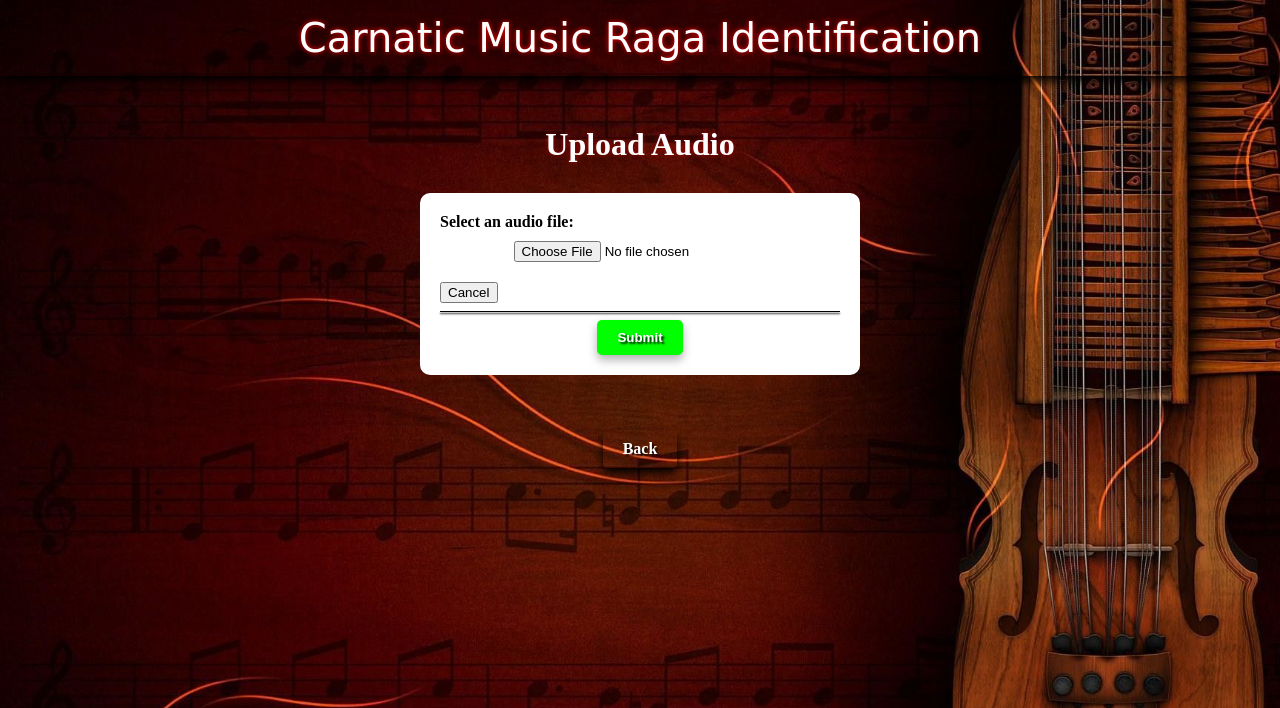
After one commit to akhilraj9590/MAIN_PROJECT, a Django app: page /uploadAudio in a window 1280 px wide. The commit adds this page. Shown: the top 708 px of the page. Run offline with Django 3.2, Linux system fonts and the light colour scheme; parts of the project's set-up code (start-up, migrations or seed data) failed here and were passed over.

Commit message:
Audio live record competed and design completed

```diff
--- a/DjangoImplementation/RagaIdentification/RagaClassification/urls.py
+++ b/DjangoImplementation/RagaIdentification/RagaClassification/urls.py
@@ -1,8 +1,11 @@
 from django.urls import path
-from .views import home
+from .views import *
 from django.conf import settings
 from django.conf.urls.static import static
 
 urlpatterns = [
-    path('', home),
+    path('', home,name='home'),
+    path('uploadAudio', uploadAudio,name='uploadAudio'),
+    path('predictByRecord',predictByRecord,name='predictByRecord'),
+
 ]+ static(settings.STATIC_URL, document_root=settings.STATIC_ROOT)
--- a/DjangoImplementation/RagaIdentification/RagaClassification/views.py
+++ b/DjangoImplementation/RagaIdentification/RagaClassification/views.py
@@ -1,4 +1,5 @@
 from django.shortcuts import render
+from django.conf import settings
 import librosa
 import librosa.display
 import IPython.display as ipd
@@ -17,6 +18,17 @@ from sklearn import metrics
 from tensorflow.keras.callbacks import ModelCheckpoint
 from datetime import datetime
 import keras
+from django.views.decorators.csrf import csrf_exempt
+# import pydub
+import io
+from django.contrib import messages
+from django.http import HttpResponse
+# from django.core.files.storage import FileSystemStorage
+from pydub import AudioSegment
+
+
+
+
 
 
 
@@ -122,6 +134,9 @@ model = keras.models.load_model('saved_models/Model_classification.hdf5')
 # # print(test_accuracy)
 
 def home(request):
+    return render(request,'home.html')
+
+def uploadAudio(request):
      if request.method == 'POST':
         uploaded_file = request.FILES['audio']
         audio, sample_rate = librosa.load(uploaded_file, res_type='kaiser_fast')
@@ -132,5 +147,30 @@ def home(request):
         classes_x=np.argmax(predict_x,axis=1)
         results = labelencoder.inverse_transform(classes_x)
         raga="Predicted raga is :"
-        return render(request, 'home.html', {'results': results,'raga':raga})
-     return render(request,'home.html')
+
+        return render(request, 'uploadAudio.html', {'results': results,'raga':raga})
+     return render(request,'uploadAudio.html')
+
+
+
+@csrf_exempt
+def predictByRecord(request):
+    if request.method == 'POST':
+        audio_file = request.FILES.get('audio_file')
+        if audio_file:
+            # Save the audio file to a temporary location
+            with open('tmp/audio.wav', 'wb+') as destination:
+                print("hello hai")
+                for chunk in audio_file.chunks():
+                    destination.write(chunk)
+            uploaded_file ="E:/MCA-2 Year/Main Project/code/MAIN_PROJECT/DjangoImplementation/RagaIdentification/tmp/audio.wav"
+            output_file = "E:/MCA-2 Year/Main Project/code/MAIN_PROJECT/DjangoImplementation/RagaIdentification/tmp/audio.mp3"
+            sound = AudioSegment.from_wav(uploaded_file)
+            sound.export(output_file, format="mp3")
+            # sound = AudioSegment.from_mp3(input_file)
+            # audio, sample_rate = librosa.load(uploaded_file,sr=22050, res_type='kaiser_fast')
+            # print("asjjh",audio)
+        # d="predicted raga is Mayamalavagowla"
+        # return render(request,'recordAudio.html',{"d":d})
+
+    return render(request,'recordAudio.html')
--- a/DjangoImplementation/RagaIdentification/RagaIdentification/settings.py
+++ b/DjangoImplementation/RagaIdentification/RagaIdentification/settings.py
@@ -11,6 +11,8 @@ https://docs.djangoproject.com/en/2.1/ref/settings/
 """
 
 import os
+from django.conf import settings
+
 
 # Build paths inside the project like this: os.path.join(BASE_DIR, ...)
 BASE_DIR = os.path.dirname(os.path.dirname(os.path.abspath(__file__)))
@@ -124,3 +126,5 @@ STATIC_URL = '/static/'
 STATICFILES_DIRS = [
     os.path.join(BASE_DIR, 'static'),
 ]
+
+APPEND_SLASH=False
--- /dev/null
+++ b/DjangoImplementation/RagaIdentification/templates/uploadAudio.html
@@ -0,0 +1,228 @@
+{% load static %}
+<!DOCTYPE html>
+<html>
+  <head>
+    <link rel="shortcut icon" type="image/x-icon" href="{% static 'images/favicon.ico' %}">
+    <title> Raga Identification</title>
+    <style>
+      /* Navbar styles */
+      .navbar {
+        display: flex;
+        justify-content: center;
+        align-items: center;
+        background-color: rgba(0, 0, 0, 0.1);
+        color: #fff;
+        padding: 15px 20px;
+        text-shadow: 0 0 5px rgb(255, 0, 0);
+        font-family: 'Brush Script MT', cursive;
+        font-size: 2.5rem;
+        text-transform: none;
+        box-shadow: 0 5px 10px rgba(0, 0, 0, 1);
+
+      }
+
+      /* Background styles */
+      body {
+        margin: 0;
+        padding: 0;
+        background-image: url('{% static "images/bg1.jpg" %}');
+        background-size: cover;
+        background-position: center;
+        background-attachment: fixed;
+      }
+
+      /* Form styles */
+      h1 {
+        text-align: center;
+        margin-top: 50px;
+        margin-bottom: 30px;
+        color: #fff;
+        text-shadow: 0 0 5px rgba(255, 0, 0, 0.5);
+
+      }
+
+      form {
+        width: 400px;
+        margin: 0 auto;
+        background-color: rgba(255, 255, 255, 1);
+        border-radius: 10px;
+        padding: 20px;
+        /* box-shadow: 0 0 10px rgba(0, 0, 0, 1); */
+        color: #000000;
+
+      }
+
+      label {
+        display: block;
+        margin-bottom: 10px;
+        font-weight: bold;
+      }
+
+      input[type="file"] {
+        display: block;
+        margin: 0 auto;
+        margin-bottom: 20px;
+        text-align: center;
+      }
+
+      input[type="submit"] {
+        display: block;
+        margin: 0 auto;
+        background-color: rgb(0, 255, 0);
+        color: #ffffff;
+        border: none;
+        border-radius: 5px;
+        padding: 10px 20px;
+        cursor: pointer;
+        box-shadow: 0 5px 10px rgb(0, 0, 0,0.3);
+        font-weight: 900;
+        font-size: 100;
+        text-shadow: 2px 2px 2px rgba(0, 0, 0, 0.9);
+
+      }
+
+      input[type="submit"]:hover{
+        box-shadow: 0 5px 10px rgb(0, 0, 0,1);
+        background-color: rgb(0, 255, 0);
+      }
+
+      hr {
+      border: none;
+      height: 1px;
+      background-color: rgba(0,0,0,1);
+      box-shadow: 0 2px 2px rgba(0,0,0,1);
+    }
+
+      .result {
+        margin: 0 auto;
+        text-align: center;
+        color: #fff;
+        text-shadow: 0 0 5px rgba(255, 255, 255, 0.5);
+        width: 27%;
+        /* background-color: rgba(0, 0, 0, 0.6); */
+        border-radius: 10px;
+        padding: 10px;
+        box-shadow: 0 0 10px rgba(0, 0, 0, 1);
+      }
+      .button {
+        display: inline-block;
+        padding: 10px 20px;
+        /* background-color: rgba(59, 59, 59, 0.6); */
+        color: #fff;
+        text-decoration: none;
+        border-radius: 4px;
+        border: none;
+        font-size: 16px;
+        text-shadow: 2px 2px 2px rgba(0, 0, 0, 0.9);
+        cursor: pointer;
+        box-shadow: 0 5px 10px rgb(0, 0, 0);
+
+      }
+
+      .button:hover {
+        font-size: 18px;
+      }
+      #clear-link{
+        display: block;
+        margin: 7px auto;
+        color:rgb(255, 0, 0);
+        text-decoration: none;
+        margin-top: 12px;
+
+      }
+
+
+      @media screen and (max-width: 480px) {
+        form {
+          width: 80%;
+        }
+      }
+    </style>
+  </head>
+  <body>
+    <nav class="navbar">
+      Carnatic Music Raga Identification
+    </nav>
+    <h1>Upload Audio</h1>
+    <form id="upload-form" method="post" enctype="multipart/form-data">
+      {% csrf_token %}
+      <label for="audio">Select an audio file:</label>
+      <input type="file"  id="audio" name="audio" accept="audio/*">
+      <button id="cancel-btn" type="button" onclick="resetForm()">Cancel</button>
+      <hr>
+      <input type="submit" value="Submit">
+    </form>
+    <h1><a href="{% url 'home' %}" class="button">Back</a></h1>
+    {% if results %}
+      <div class="result">
+        <h3 >Results:</h3>
+        {{raga}}
+        {% for result in results %}
+          {{ result }}
+        {% endfor %}
+        <a href="{% url 'uploadAudio' %}" id="clear-link" >Clear</a>
+      </div>
+    {% endif %}
+
+    <script>
+      function resetForm() {
+        // Get a reference to the form element
+        const form = document.querySelector('#upload-form');
+
+        // Reset the form
+        form.reset();
+      }
+      const uploadForm = document.getElementById('upload-form');
+      uploadForm.addEventListener('submit', (event) => {
+        const fileInput = document.getElementById('audio');
+        if (!fileInput.value) {
+          event.preventDefault();
+          const popupContainer = document.createElement('div');
+          popupContainer.style = `
+            position: fixed;
+            top: 0;
+            left: 0;
+            width: 100vw;
+            height: 100vh;
+            display: flex;
+            justify-content: center;
+            align-items: center;
+            background-color: rgba(0, 0, 0, 0.5);
+            z-index: 9999;
+          `;
+          const popup = document.createElement('div');
+          popup.style = `
+            background-color: #fff;
+            padding: 20px;
+            border-radius: 5px;
+            box-shadow: 0 0 10px rgba(0, 0, 0, 0.5);
+            text-align: center;
+          `;
+          const popupText = document.createElement('p');
+          popupText.textContent = 'Please select a audio file';
+          const popupButton = document.createElement('button');
+          popupButton.textContent = 'OK';
+          popupButton.style = `
+            padding: 10px 20px;
+            background-color: #00ff08;
+            color: blac;
+            border: none;
+            border-radius: 5px;
+            cursor: pointer;
+            margin-top: 20px;
+          `;
+          popupButton.addEventListener('click', () => {
+            popupContainer.remove();
+          });
+          popup.appendChild(popupText);
+          popup.appendChild(popupButton);
+          popupContainer.appendChild(popup);
+          document.body.appendChild(popupContainer);
+        }
+
+      });
+
+    </script>
+
+  </body>
+</html>
```
Also changed, not shown: DjangoImplementation/RagaIdentification/templates/home.html (+38 -61 lines), DjangoImplementation/RagaIdentification/templates/record.html (added, +29 -0 lines), DjangoImplementation/RagaIdentification/templates/recordAudio.html (added, +216 -0 lines), DjangoImplementation/RagaIdentification/db.sqlite3, DjangoImplementation/RagaIdentification/static/images/bg.jpg (added), DjangoImplementation/RagaIdentification/static/images/bg1.jpg (added), DjangoImplementation/RagaIdentification/static/images/favicon.ico (added), 1 other file.
